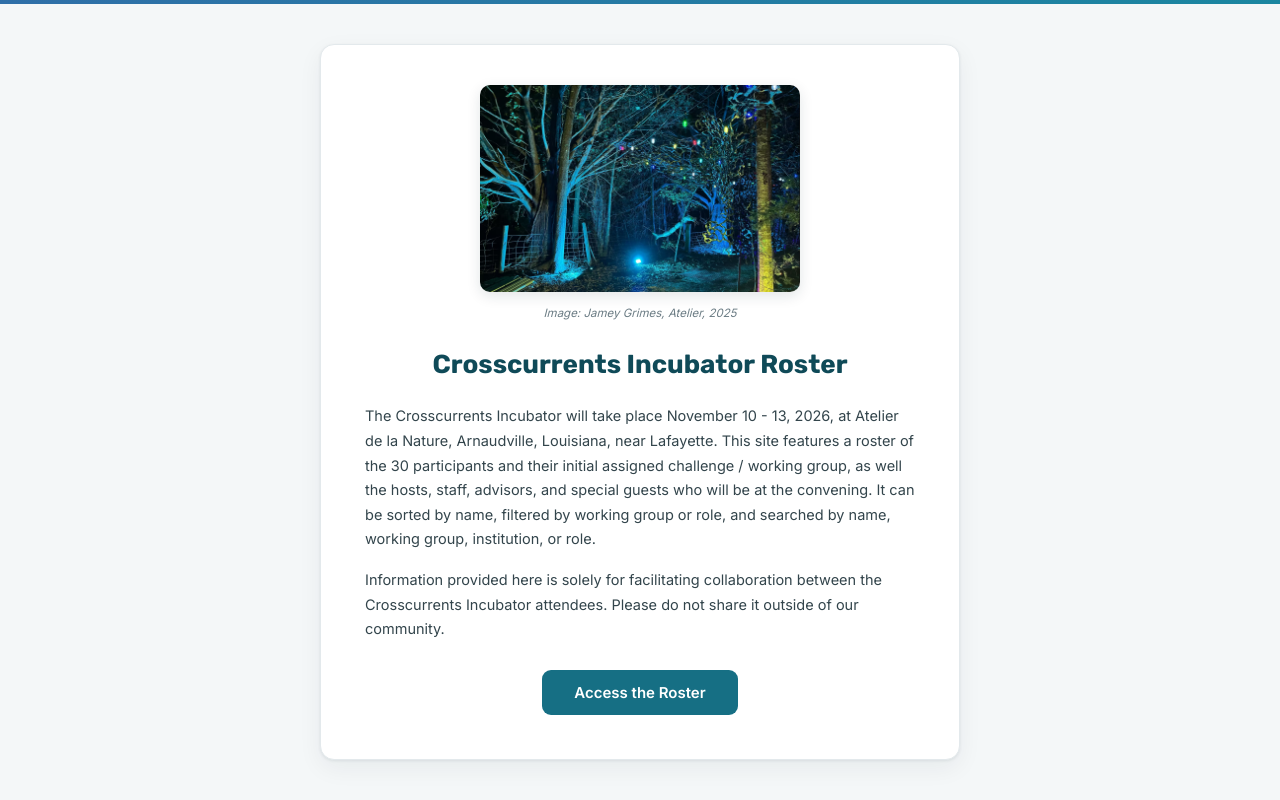
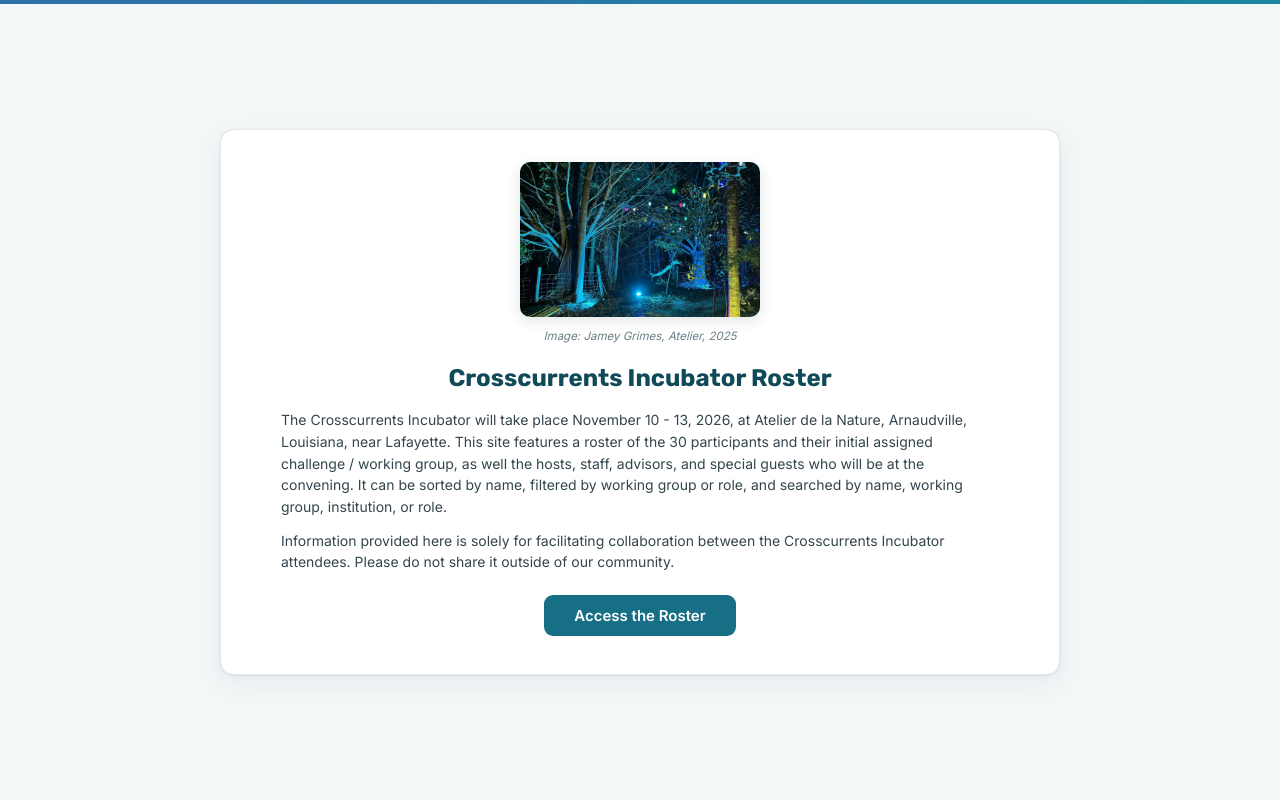
Before and after one commit to culturalprogramsnas/crosscurrents_incubator, a plain HTML site: page index_splash.html in a window 1280 px wide. Drawn offline with Linux system fonts and the light colour scheme.

Commit message:
Add files via upload

```diff
--- a/index_splash.html
+++ b/index_splash.html
@@ -37,33 +37,33 @@
     display:flex;
     align-items:center;
     justify-content:center;
-    padding:40px 20px;
+    padding:24px 20px;
   }
 
   .card{
     width:100%;
-    max-width:640px;
+    max-width:840px;
     background:var(--card);
     border:1px solid var(--line);
     border-radius:var(--radius-lg);
     box-shadow:var(--shadow);
-    padding:40px 44px 44px;
+    padding:32px 60px 38px;
   }
 
   .photo-block{
     text-align:center;
-    margin-bottom:28px;
+    margin-bottom:20px;
   }
   .photo-block img{
     width:100%;
-    max-width:320px;
+    max-width:240px;
     height:auto;
     border-radius:10px;
     display:inline-block;
     box-shadow:0 4px 14px rgba(15,40,48,.12);
   }
   .photo-credit{
-    margin-top:10px;
+    margin-top:8px;
     font-size:11.5px;
     color:var(--muted);
     font-style:italic;
@@ -71,22 +71,22 @@
 
   h1{
     font-family:'Rubik',sans-serif;
-    font-size:26px;
+    font-size:24px;
     font-weight:700;
     color:var(--teal-900);
     text-align:center;
-    margin:0 0 22px;
-    line-height:1.3;
+    margin:0 0 16px;
+    line-height:1.25;
   }
 
   .body-text{
     text-align:left;
-    font-size:14.5px;
-    line-height:1.7;
+    font-size:14px;
+    line-height:1.55;
     color:#33454c;
   }
-  .body-text p{ margin:0 0 16px; }
-  .body-text p:last-of-type{ margin-bottom:28px; }
+  .body-text p{ margin:0 0 12px; }
+  .body-text p:last-of-type{ margin-bottom:22px; }
 
   .cta-row{ text-align:center; }
   .cta-button{
@@ -97,15 +97,15 @@
     font-weight:600;
     font-size:15px;
     text-decoration:none;
-    padding:13px 32px;
+    padding:11px 30px;
     border-radius:9px;
     transition:background .15s ease;
   }
   .cta-button:hover{ background:var(--teal-active); }
 
-  @media (max-width:520px){
-    .card{ padding:30px 24px 34px; }
-    h1{ font-size:22px; }
+  @media (max-width:720px){
+    .card{ padding:28px 28px 32px; }
+    h1{ font-size:21px; }
   }
 </style>
 </head>
```
